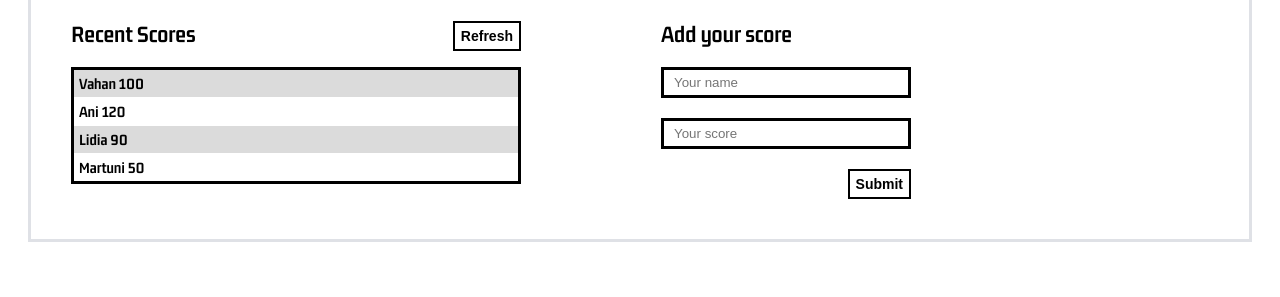
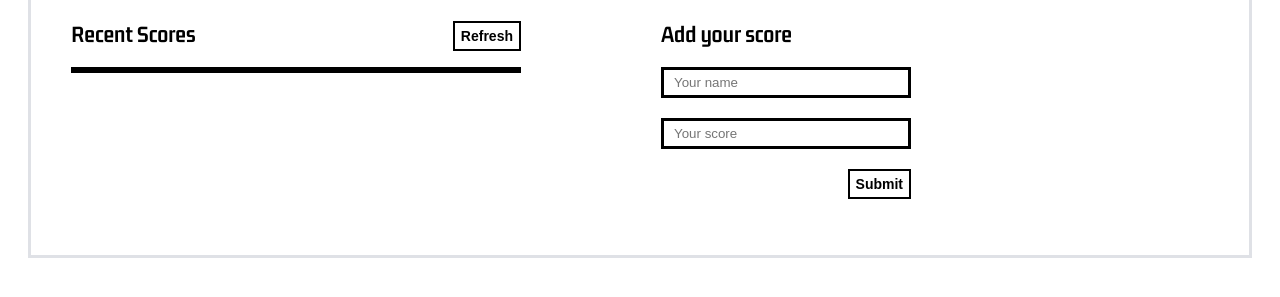
Before and after one commit to Gegardus/Leaderboard, a website built with webpack: page src/index.html in a window 1280 px wide. Both pictures are taken after a click on the button "Refresh". Shown: the part 129-426 px from the top of the page. Built offline with nearby package versions, Linux system fonts and the light colour scheme.

Commit message:
Implement refresh btn, add placeholder for msg

```diff
--- a/src/index.html
+++ b/src/index.html
@@ -36,9 +36,10 @@
         <h2>Add your score</h2>
         <form class="add-form">
           <input type="text" name="your-name" placeholder="Your name">
-          <input type="text" name="your-score" placeholder="Your score">
+          <input type="number" name="your-score" placeholder="Your score">
           <button class="submit-btn" type="button">Submit</button>
         </form>
+        <p class="msg"></p>
       </div>
     </section>
   </main>
--- a/src/index.js
+++ b/src/index.js
@@ -1 +1,17 @@
 import './style.css';
+
+// Implement the "Refresh" button (receiving data from the API and parsing the JSON)
+
+const refreshBtn = document.querySelector('.refresh-btn');
+
+refreshBtn.addEventListener('click', () => {
+    const list = document.querySelector('.score-list');
+
+    while(list.firstChild) {
+        list.removeChild(list.firstChild);
+    }
+
+    const msg = document.querySelector('.msg');
+
+    msg.innerHTML = '';
+});
```
Also changed, not shown: dist/f4447fa228f92b45af86.jpg (deleted), dist/index.html, dist/main.js.
